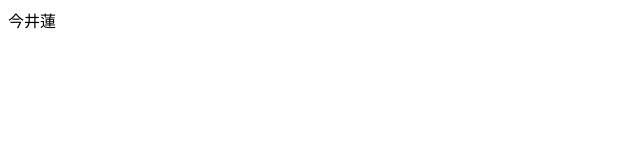
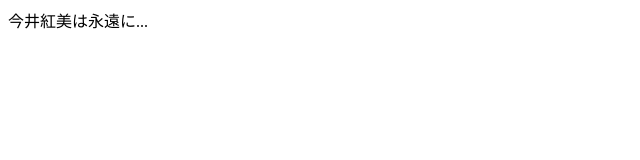
Before and after one commit to mayu-meijo/241205018-1, a plain HTML site: page index.html in a window 1280 px wide. Shown: the whole page, without its empty margins (0-640 px from the left). Drawn offline with Linux system fonts and the light colour scheme.

Commit message:
Update index.html

```diff
--- a/index.html
+++ b/index.html
@@ -5,6 +5,6 @@
     <title>タイトル</title>
   </head>
   <body>
-    今井蓮
+    今井紅美は永遠に...
   </body>
 </html>
```
